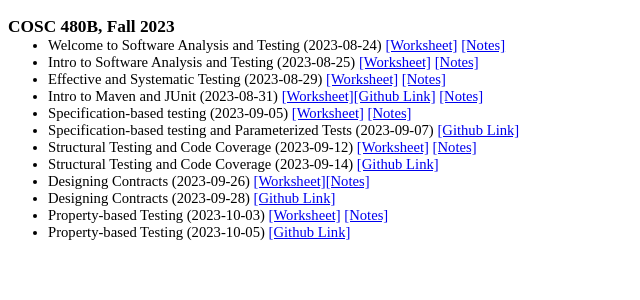
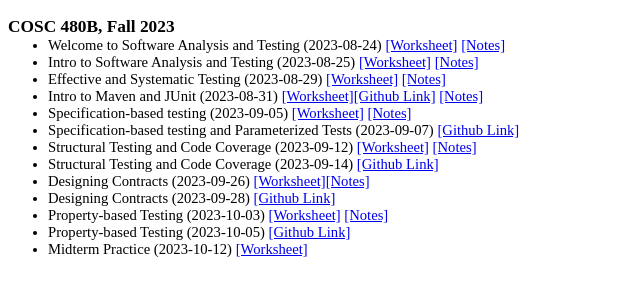
Before and after one commit to georgianahaldeman/cosc480, a Jekyll site: the page built from docs/notes/index.md, in a window 1280 px wide. Shown: the top 300 px of the page, without its empty margins (0-640 px from the left). Built offline with Jekyll 4.4.1, drawn with Linux system fonts in a browser that asks for light colours; our own code applies the rules of GitHub Pages for plain Markdown files.

Commit message:
midterm practice wsheet

```diff
--- a/docs/notes/index.md
+++ b/docs/notes/index.md
@@ -23,3 +23,5 @@
 - Property-based Testing (2023-10-03) [[Worksheet]](./notes/10_3.pdf) [[Notes]](./answers/10_3_answers.pdf)
 
 - Property-based Testing (2023-10-05) [[Github Link]](https://classroom.github.com/a/0WUGZzPA)
+
+- Midterm Practice (2023-10-12) [[Worksheet]](./notes/10_12.pdf)
```
Also changed, not shown: 1 other file.
